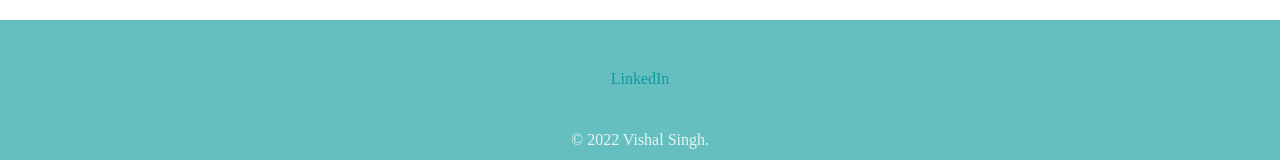
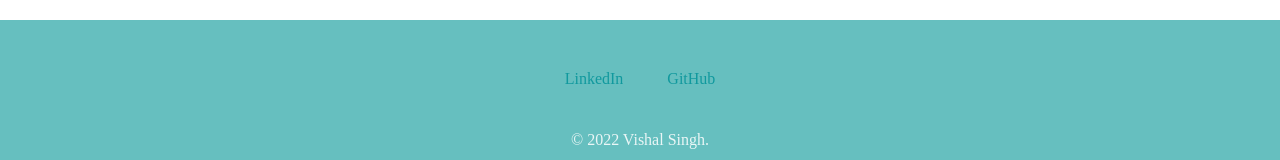
Before and after one commit to vishalsingh00/My-projects, a plain HTML site: page MY SITE/index.html in a window 1280 px wide. Shown: the part 3457-3617 px from the top of the page. Drawn offline with Linux system fonts and the light colour scheme.

Commit message:
changes made

```diff
--- a/MY SITE/index.html
+++ b/MY SITE/index.html
@@ -93,6 +93,7 @@
 
           <div class="bottom-container">
             <a class="footer-link" href="https://www.linkedin.com/in/vishal-singh-307973182">LinkedIn</a>
+            <a class="footer-link" href="https://github.com/vishalsingh00">GitHub</a>
 
             <p class="copyright"> © 2022 Vishal Singh.</p>
           </div>
```
